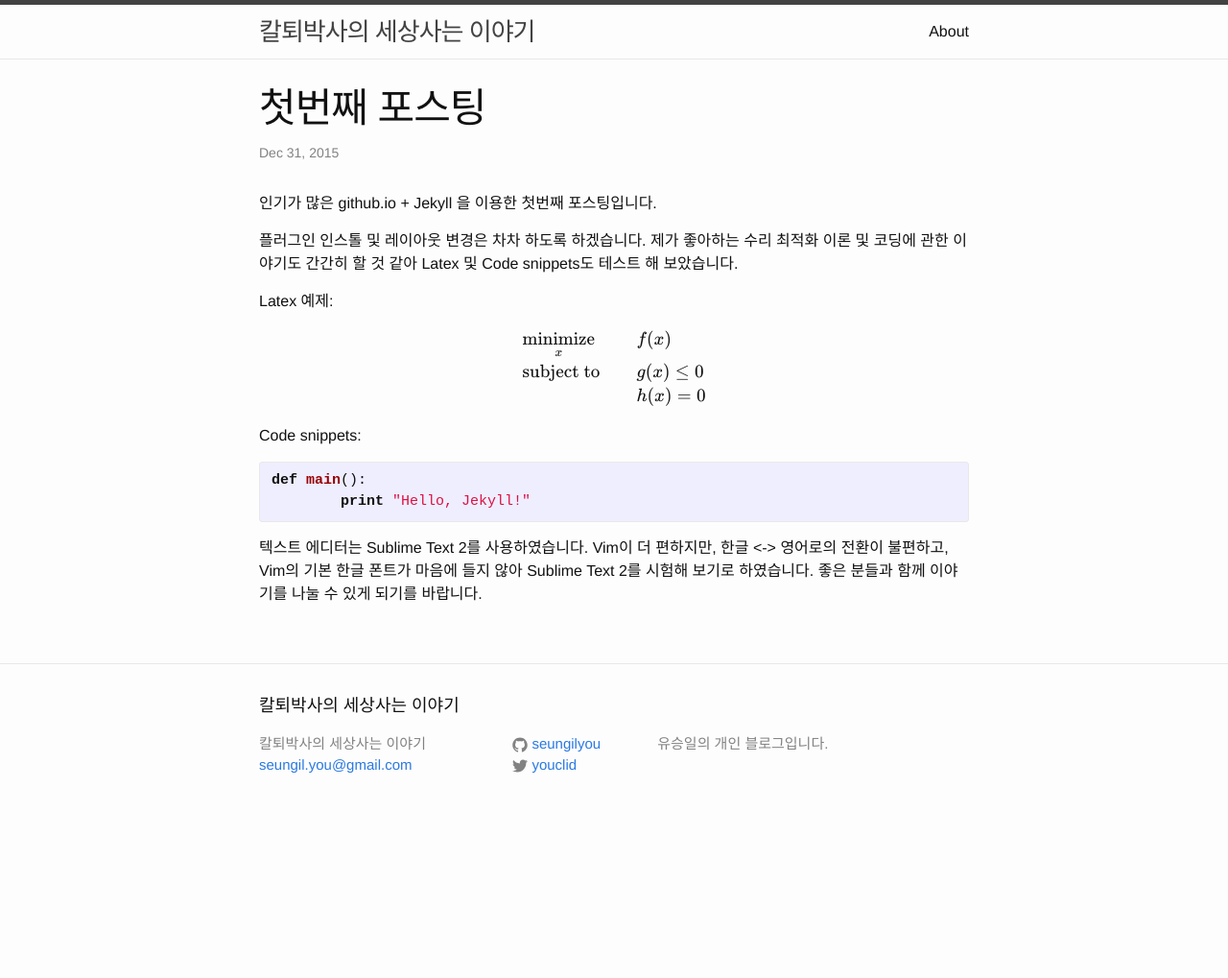
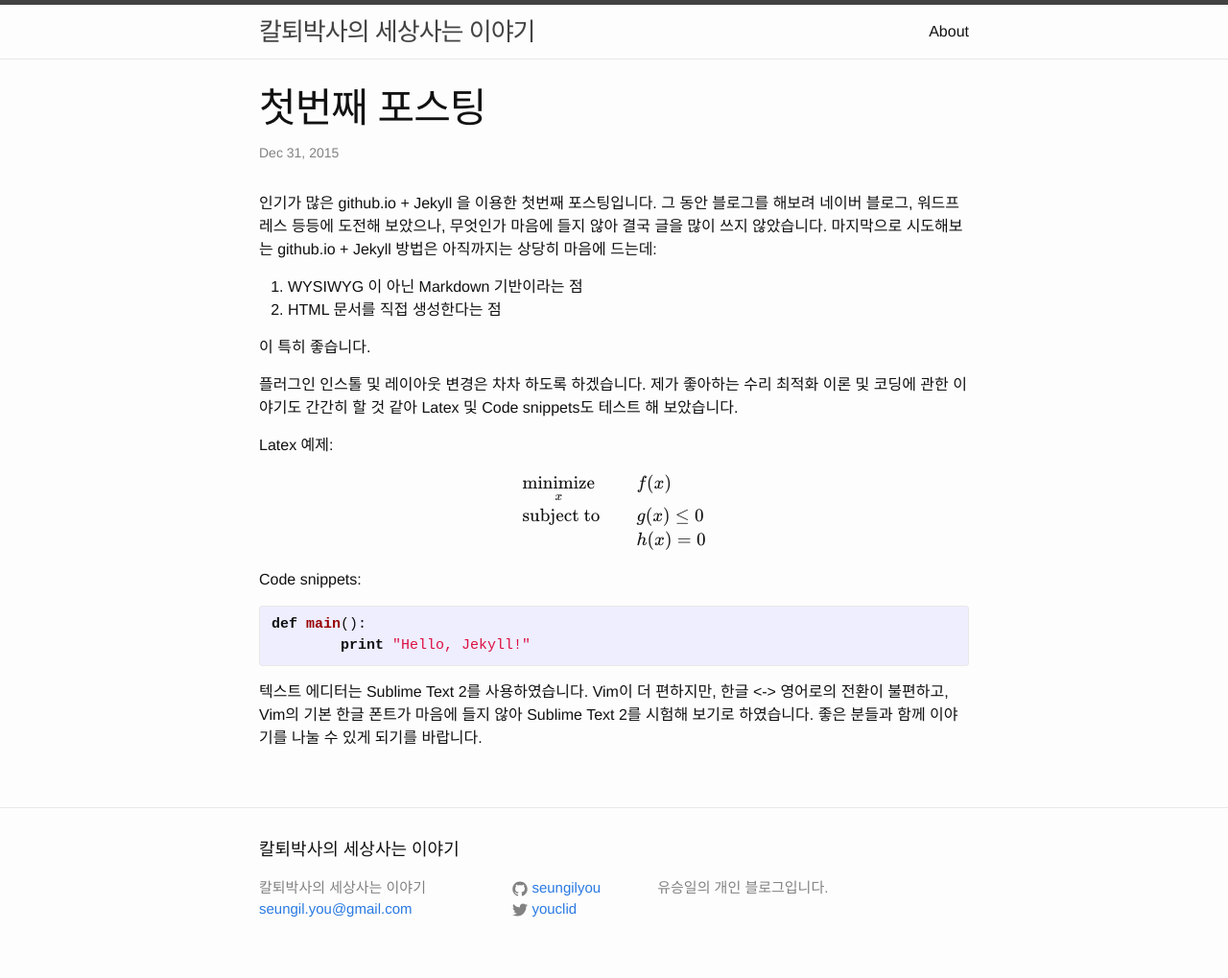
Before and after one commit to seungilyou/blog_jekyll, a Jekyll site: the page built from _posts/2015-12-31-first-post.md, in a window 1280 px wide. Shown: the whole page at 96% size. Built offline with Jekyll 4.4.1, drawn with Linux system fonts in a browser that asks for light colours; formulas are drawn with MathJax 3; before the commit the page ends 900 px from its top, so only the background shows below that.

Commit message:
Changing the first post

```diff
--- a/_posts/2015-12-31-first-post.md
+++ b/_posts/2015-12-31-first-post.md
@@ -5,6 +5,13 @@ date:   2015-12-31 08:10:54 -0800
 categories: jekyll update
 ---
 인기가 많은 github.io + Jekyll 을 이용한 첫번째 포스팅입니다.
+그 동안 블로그를 해보려 네이버 블로그, 워드프레스 등등에 도전해 보았으나, 무엇인가 마음에 들지 않아 결국 글을 많이 쓰지 않았습니다.
+마지막으로 시도해보는 github.io + Jekyll 방법은 아직까지는 상당히 마음에 드는데:
+
+1. WYSIWYG 이 아닌 Markdown 기반이라는 점
+1. HTML 문서를 직접 생성한다는 점
+
+이 특히 좋습니다.
 
 플러그인 인스톨 및 레이아웃 변경은 차차 하도록 하겠습니다. 제가 좋아하는 수리 최적화 이론 및 코딩에 관한 이야기도 간간히 할 것 같아 Latex 및 Code snippets도 테스트 해 보았습니다.
 
```
